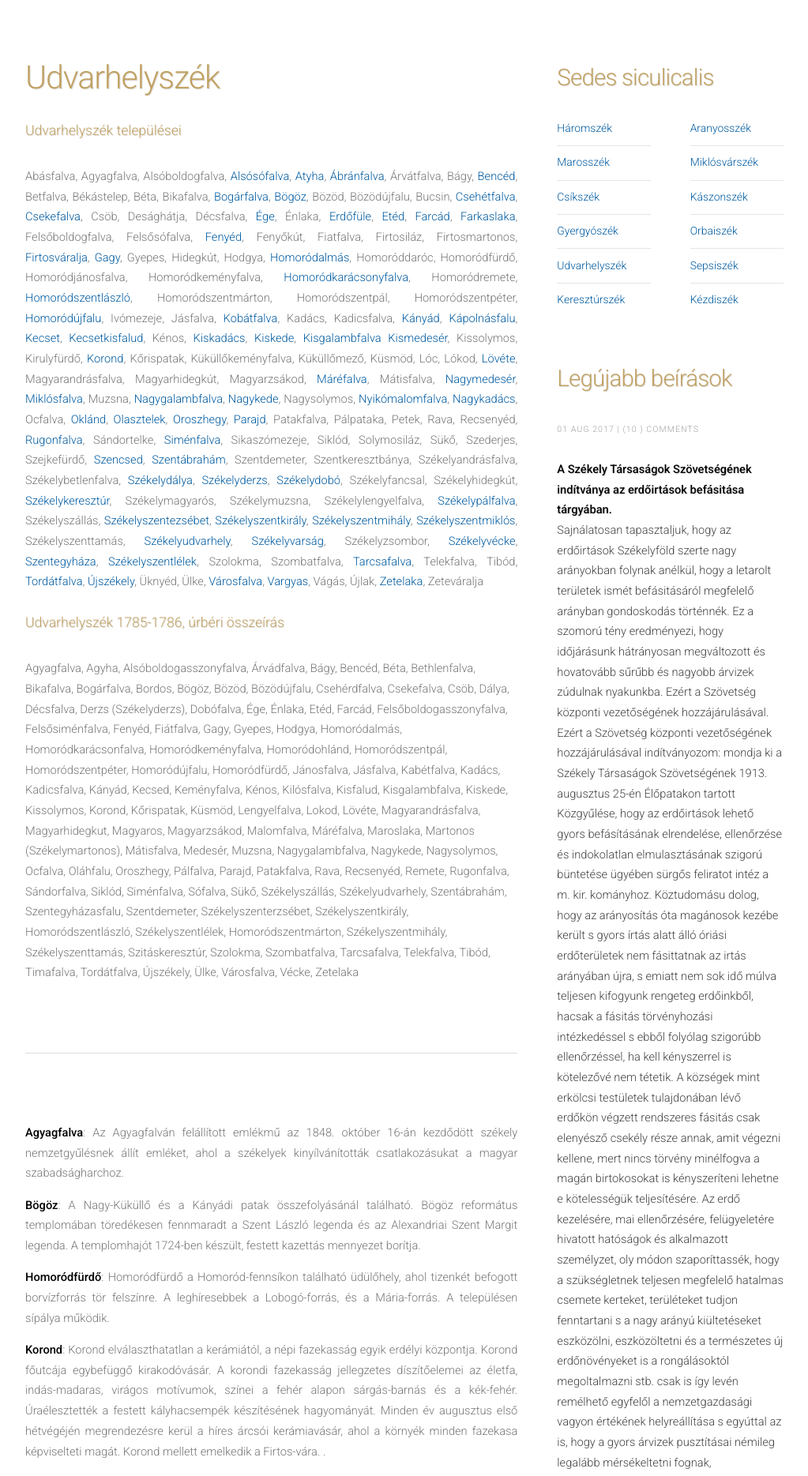
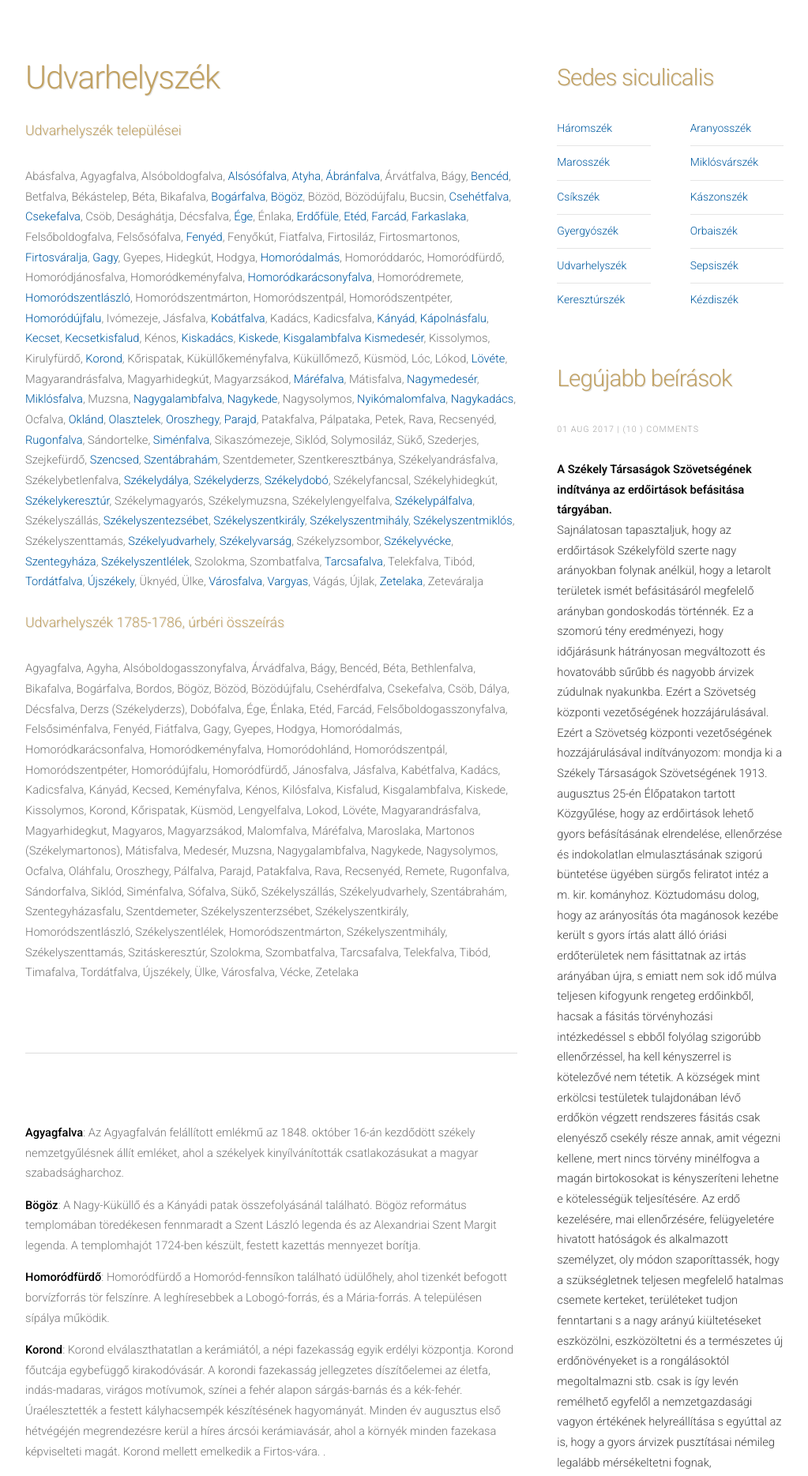
Before and after one commit to siculia/siculia.github.io, a Jekyll site: the page built from siculia-udvarhelyszek.html, in a window 1280 px wide. Shown: the part 615-2484 px from the top of the page at 79% size, without its empty margins (128-1151 px from the left). Built offline with Jekyll 4.4.1, drawn with Linux system fonts in a browser that asks for light colours; nearby versions of some CDN libraries; library files that are not in the unit come from our copies.

Commit message:
realign:left

```diff
--- a/siculia-udvarhelyszek.html
+++ b/siculia-udvarhelyszek.html
@@ -18,7 +18,7 @@ layout: default
 						 </p>
 						</header>
 
-						<p style="text-align: justify;">Abásfalva, Agyagfalva, Alsóboldogfalva, <a href="http://atyha.ro">Alsósófalva</a>, <a href="http://atyha.ro">Atyha</a>,
+						<p style="text-align: left;">Abásfalva, Agyagfalva, Alsóboldogfalva, <a href="http://atyha.ro">Alsósófalva</a>, <a href="http://atyha.ro">Atyha</a>,
 							<a href="http://www.kanyadkozseg.ro/index.php/abranfalva">Ábránfalva</a>, Árvátfalva,
 							Bágy, <a href="http://www.benced.ro">Bencéd</a>, Betfalva, Békástelep, Béta, Bikafalva, <a href="http://www.farkaslaka.ro/index.php/farkaslaka-kozseg/bogarfalva">Bogárfalva</a>,
 							<a href="http://kpdesign.ro/bogoz/">Bögöz</a>, Bözöd, Bözödújfalu, Bucsin, <a href="http://www.csehetfalva.hu">Csehétfalva</a>,
@@ -71,16 +71,16 @@ layout: default
 							Városfalva, Vécke, Zetelaka </p>
 
 							<hr></hr>
-							<p style="text-align: justify;"><b>Agyagfalva</b>: Az Agyagfalván felállított emlékmű az 1848. október 16-án kezdődött székely nemzetgyűlésnek állít emléket, ahol a székelyek kinyílvánították csatlakozásukat a magyar szabadságharchoz.</p>
-							<p style="text-align: justify;"><b>Bögöz</b>: A Nagy-Küküllő és a Kányádi patak összefolyásánál található. Bögöz református templomában töredékesen fennmaradt a Szent László legenda és az Alexandriai Szent Margit legenda. A templomhajót 1724-ben készült, festett kazettás mennyezet borítja.</p>
-							<p style="text-align: justify;"><b>Homoródfürdő</b>: Homoródfürdő a Homoród-fennsíkon található üdülőhely, ahol tizenkét befogott borvízforrás tör felszínre. A leghíresebbek a Lobogó-forrás, és a Mária-forrás. A településen sípálya működik.</p>
-							<p style="text-align: justify;"><b>Korond</b>: Korond elválaszthatatlan a kerámiától, a népi fazekasság egyik erdélyi központja. Korond főutcája egybefüggő kirakodóvásár. A korondi fazekasság jellegzetes  díszítőelemei az életfa, indás-madaras, virágos motívumok, színei a fehér alapon sárgás-barnás és a kék-fehér. Úraélesztették a festett kályhacsempék készítésének hagyományát. Minden év augusztus első hétvégéjén megrendezésre kerül a híres árcsói kerámiavásár, ahol a környék minden fazekasa képviselteti magát. Korond mellett emelkedik a Firtos-vára. .</p>
-							<p style="text-align: justify;"><b>Máréfalva</b>: Máréfalva a Fenyéd-patak mentén nyúlik el. A település a székelykapuiról nevezetes, Székelyföld egyik legrégebbi kapuja a római katolikus plébánia előtt áll. A székelykapukészítés hagyománya ma is él a településen, sok a galambdúcos, színesre festett és egyedi fafaragásokkal díszített székelykapu.</p>
-							<p style="text-align: justify;"><b>Székelydobó</b>: Székelydobó a Sükői Rez déli lejtőjén, a Várfele alatt elfolyó Vágás-pataka völgyében fekszik. Vágás-pataka a és Tó-patak a nagygalambfalvi határban ömlik a Nagy-Küküllőbe.</p>
-							<p style="text-align: justify;"><b>Székelyderzs</b>: Székelyderzs a Nagy-, vagy Lok-patak völgyében magasodó dombok vonulata között fekszik. Unitárius vártemploma a világörökség része, északi és déli falait  1419-ben készült freskók díszítik, a kiemelkedő szépségű Szent László legendával.  A Szent László legenda öt egymásba folyó jelenetből áll, a Felvonulásbó, az Ütközetból, a Párviadalból, a Lefejezésból és a Pihenésből. A szemközti falon Szent Mihály arkangyal alakja mérleggel méreti meg a jókat és a rosszakat. A másik jelenetben a Pál megtérése látható. A székelyderzs unitárius vártemplom diadalív falából, egy befalazott kis gótikus ablakból 1938-ban előkerült  a székely rovásírás egyik 1431-ből való emléke, a székelyderzsi rovásírásos tégla, amely Balázs András unitárius esperes által válik ismertté.  A várteplom boltozatos mennyezetét faragott gyámkövek zárják, amelyek között megjelenik a székely címer is.</p>
-							<p style="text-align: justify;"><b>Zeteváralja</b>: Zeteváralja Zetelakához tartozik, fő nevezetessége a völgyzáró gát és az 1976-1992 között létrejött víztározó. A víztározó tó népszerű kiránduló- és fürdőhely.</p>
-							<p style="text-align: justify;"><b>Zetelaka</b>: Zetelaka.</p>
-							<p style="text-align: justify;"><b>Farkaslaka</b>: Farkaslaka a Fehér-Nyikó völgyében fekszik.</p>
+							<p style="text-align: left;"><b>Agyagfalva</b>: Az Agyagfalván felállított emlékmű az 1848. október 16-án kezdődött székely nemzetgyűlésnek állít emléket, ahol a székelyek kinyílvánították csatlakozásukat a magyar szabadságharchoz.</p>
+							<p style="text-align: left;"><b>Bögöz</b>: A Nagy-Küküllő és a Kányádi patak összefolyásánál található. Bögöz református templomában töredékesen fennmaradt a Szent László legenda és az Alexandriai Szent Margit legenda. A templomhajót 1724-ben készült, festett kazettás mennyezet borítja.</p>
+							<p style="text-align: left;"><b>Homoródfürdő</b>: Homoródfürdő a Homoród-fennsíkon található üdülőhely, ahol tizenkét befogott borvízforrás tör felszínre. A leghíresebbek a Lobogó-forrás, és a Mária-forrás. A településen sípálya működik.</p>
+							<p style="text-align: left;"><b>Korond</b>: Korond elválaszthatatlan a kerámiától, a népi fazekasság egyik erdélyi központja. Korond főutcája egybefüggő kirakodóvásár. A korondi fazekasság jellegzetes  díszítőelemei az életfa, indás-madaras, virágos motívumok, színei a fehér alapon sárgás-barnás és a kék-fehér. Úraélesztették a festett kályhacsempék készítésének hagyományát. Minden év augusztus első hétvégéjén megrendezésre kerül a híres árcsói kerámiavásár, ahol a környék minden fazekasa képviselteti magát. Korond mellett emelkedik a Firtos-vára. .</p>
+							<p style="text-align: left;"><b>Máréfalva</b>: Máréfalva a Fenyéd-patak mentén nyúlik el. A település a székelykapuiról nevezetes, Székelyföld egyik legrégebbi kapuja a római katolikus plébánia előtt áll. A székelykapukészítés hagyománya ma is él a településen, sok a galambdúcos, színesre festett és egyedi fafaragásokkal díszített székelykapu.</p>
+							<p style="text-align: left;"><b>Székelydobó</b>: Székelydobó a Sükői Rez déli lejtőjén, a Várfele alatt elfolyó Vágás-pataka völgyében fekszik. Vágás-pataka a és Tó-patak a nagygalambfalvi határban ömlik a Nagy-Küküllőbe.</p>
+							<p style="text-align: left;"><b>Székelyderzs</b>: Székelyderzs a Nagy-, vagy Lok-patak völgyében magasodó dombok vonulata között fekszik. Unitárius vártemploma a világörökség része, északi és déli falait  1419-ben készült freskók díszítik, a kiemelkedő szépségű Szent László legendával.  A Szent László legenda öt egymásba folyó jelenetből áll, a Felvonulásbó, az Ütközetból, a Párviadalból, a Lefejezésból és a Pihenésből. A szemközti falon Szent Mihály arkangyal alakja mérleggel méreti meg a jókat és a rosszakat. A másik jelenetben a Pál megtérése látható. A székelyderzs unitárius vártemplom diadalív falából, egy befalazott kis gótikus ablakból 1938-ban előkerült  a székely rovásírás egyik 1431-ből való emléke, a székelyderzsi rovásírásos tégla, amely Balázs András unitárius esperes által válik ismertté.  A várteplom boltozatos mennyezetét faragott gyámkövek zárják, amelyek között megjelenik a székely címer is.</p>
+							<p style="text-align: left;"><b>Zeteváralja</b>: Zeteváralja Zetelakához tartozik, fő nevezetessége a völgyzáró gát és az 1976-1992 között létrejött víztározó. A víztározó tó népszerű kiránduló- és fürdőhely.</p>
+							<p style="text-align: left;"><b>Zetelaka</b>: Zetelaka.</p>
+							<p style="text-align: left;"><b>Farkaslaka</b>: Farkaslaka a Fehér-Nyikó völgyében fekszik.</p>
 
 							<hr></hr>
 							<p style="text-align: justify;">Udvarhely-szék az egykori székely székek egyike, önálló tájegység. A → Székelyföld Ny-i részén fekszik, a Kis- és Nagy-Homoród, a Vargyas patakok, valamint a Nagy-Küküllő és a Fehér-Nyikó völgyében, ill. a fölsorolt vizek mellékpatakainak mentén. Udvarhelyszéket a 12. sz. első felében szállták meg a bihari (telegdi) → székelyek. Korábban sűrű erdő borította, nagyobb részén lakatlan vidék volt. Udvarhelyszék székhelyén, Székelyudvarhelyen tartotta a korai századokban udvarát a székely ispán. Itt folyt a székelyek bíráskodása, peres ügyeinek intézése is, itt tartották a székelyek gyűléseit. Gyakran tévesen „anyaszék”-ként említik. – Udvarhelyszék felszíne hegyvonulatokkal, folyó- és patakvölgyekkel erősen tagolt, ezért több kisebb táj is létrejött a nagyobb tájegységen belül. Ilyenek a → Homoród mente, → Nyikó mente, Gagy völgye. A 16–17. sz.-ban önálló közigazgatási egység, ún. fiúszék volt, → Erdővidék egy része, Bardóc-szék és a Székelykeresztúr vidéke Keresztúr-fiúszék néven. A Nagy- és Kis-Küküllő közén fekszik a → Partium, mely valószínűleg később csatlakozott Udvarhelyszékhez. Hozzátartozik É-on a → Sóvidék egy része is.</p>
```
